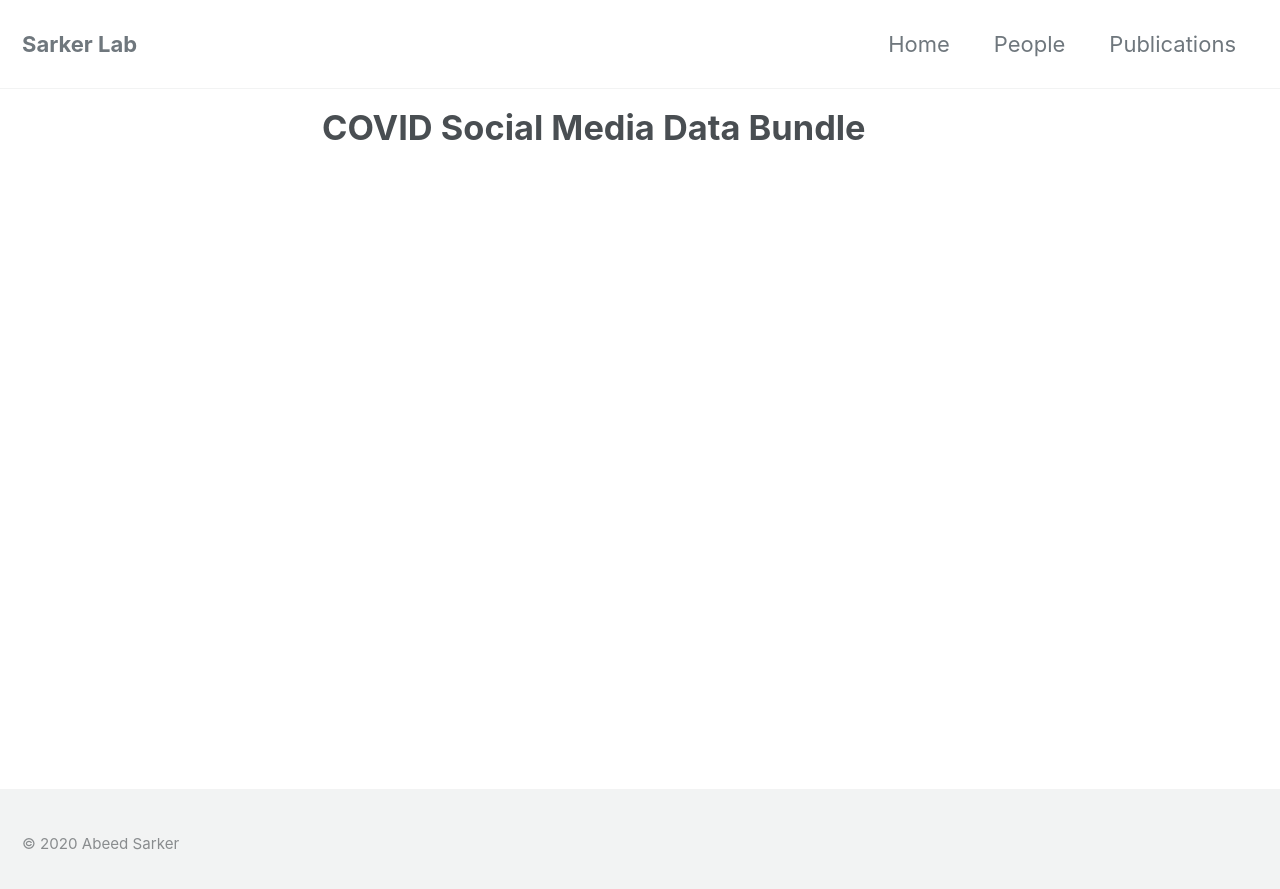
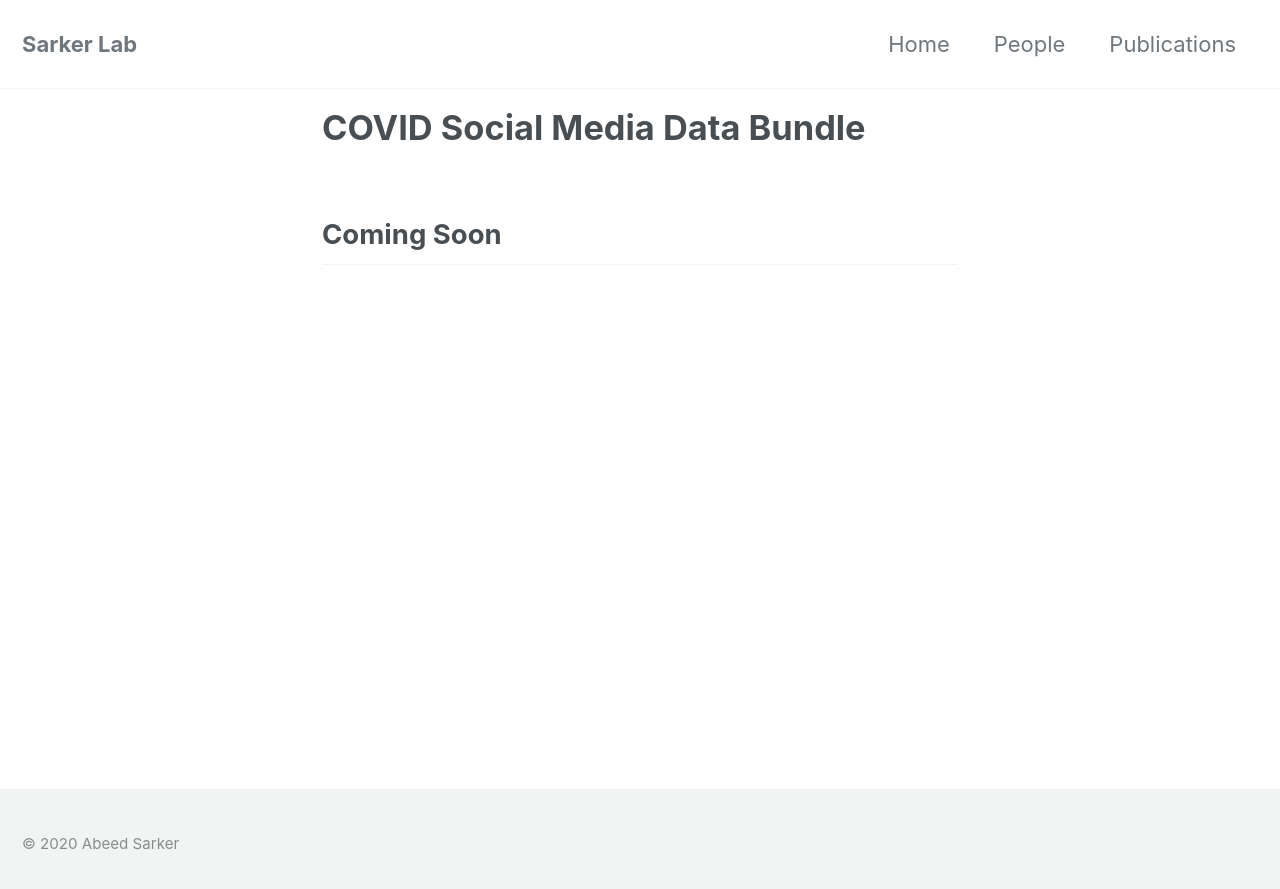
Before and after one commit to sarkerlab/Website, a Jekyll site: the page built from _pages/covid_sm_data_bundle.md, in a window 1280 px wide. Shown: the top 889 px of the page. Built offline with Jekyll 4.4.1, drawn with Linux system fonts in a browser that asks for light colours; cached includes are drawn as plain includes; nearby versions of some CDN libraries.

Commit message:
Update covid_sm_data_bundle.md

```diff
--- a/_pages/covid_sm_data_bundle.md
+++ b/_pages/covid_sm_data_bundle.md
@@ -3,3 +3,5 @@ permalink: /covid_sm_data_bundle/
 author_profile: false
 title: "COVID Social Media Data Bundle"
 ---
+
+## Coming Soon
```
